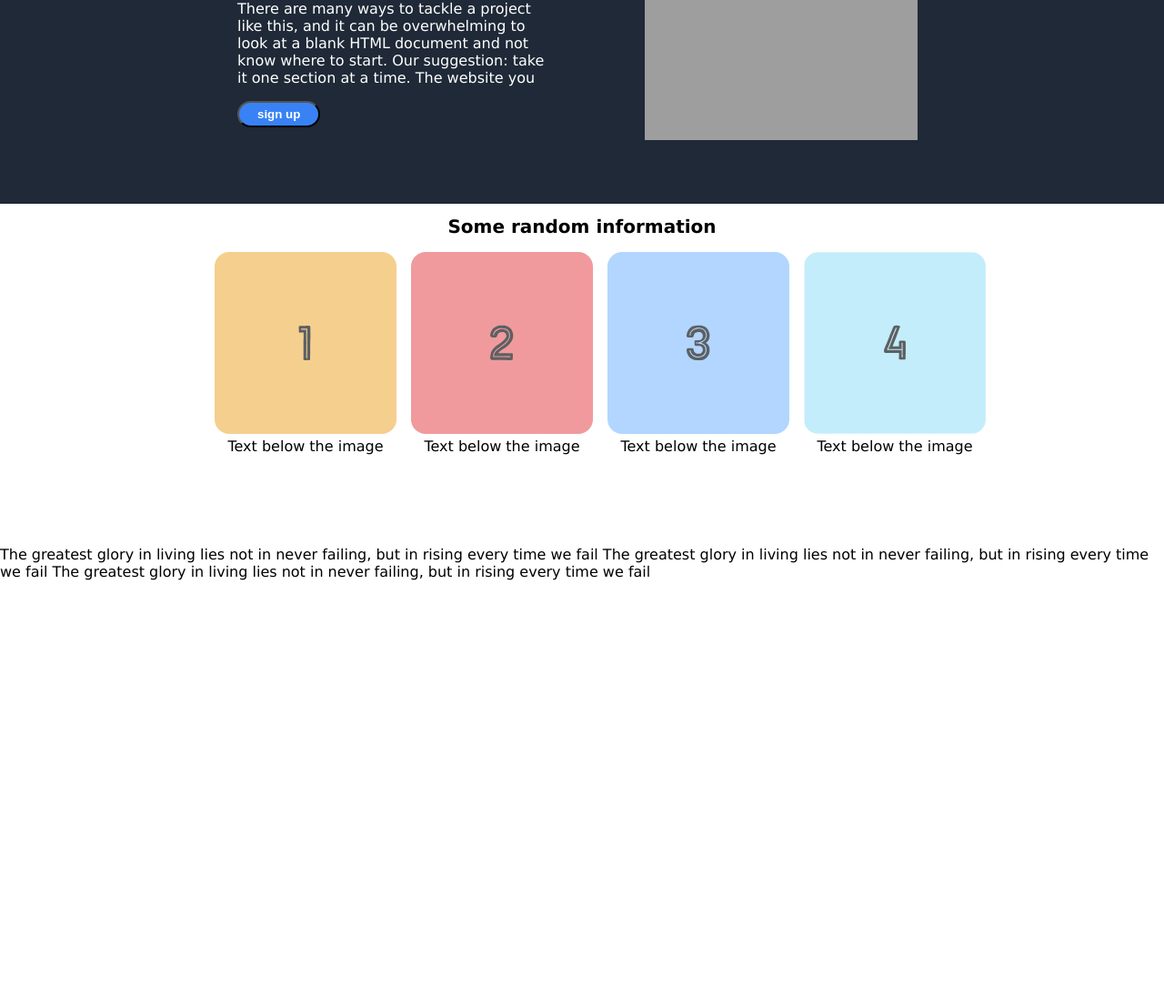
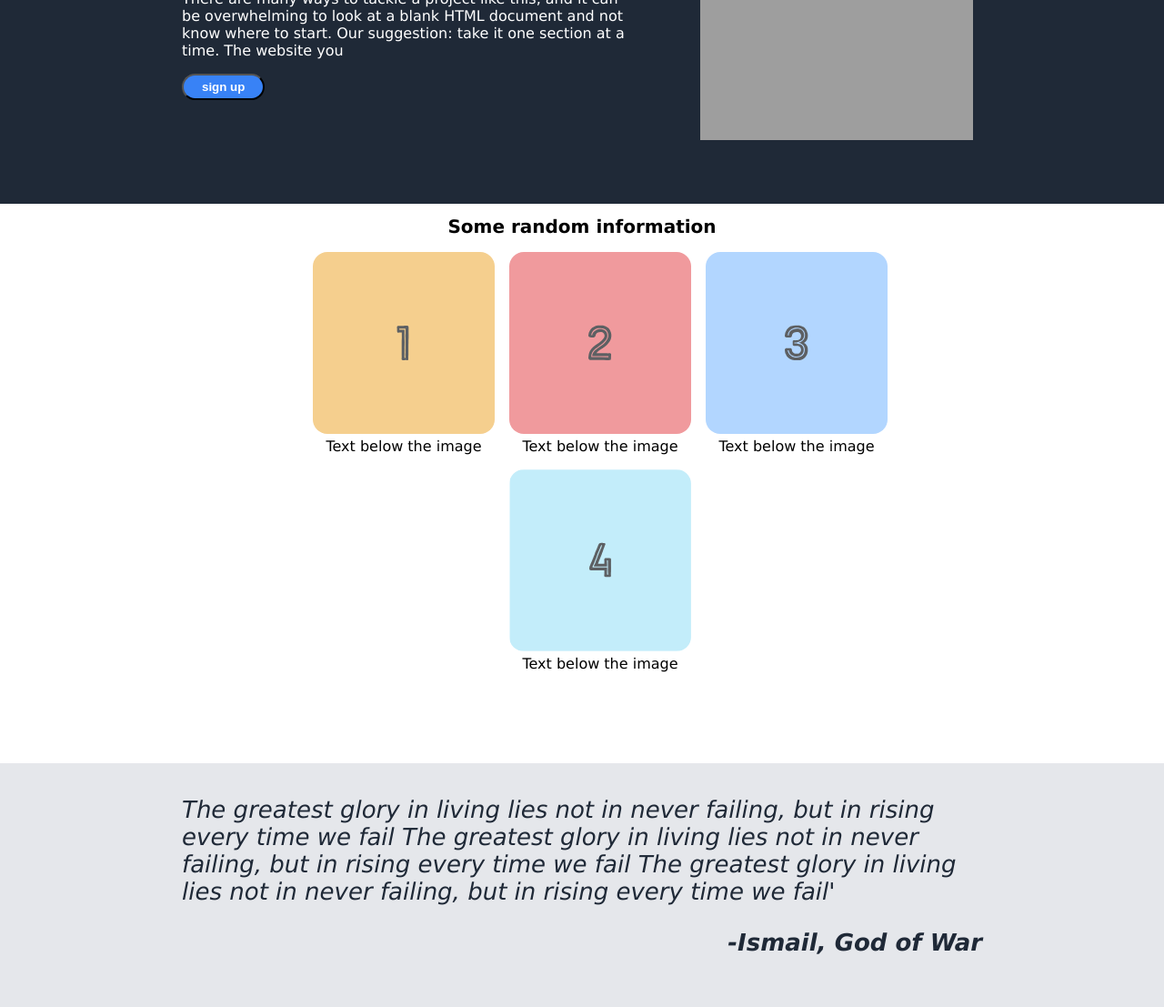
Before and after one commit to Ninja-Jutsu/landing-page, a plain HTML site: page index.html in a window 1280 px wide. Shown: the part 217-1324 px from the top of the page at 91% size. Before the commit the page ends 871 px from the top, so only its background shows below. Drawn offline with Linux system fonts and the light colour scheme; grey boxes are pictures that could not be loaded.

Commit message:
Add a quote inside another box containing text Didn't use Display:flex on this one.

```diff
--- a/css/style.css
+++ b/css/style.css
@@ -8,7 +8,6 @@ body {
 header {
     color: white;
     background-color: #1f2937 ;
-    padding: 0 200px;
 }
 
 h1 {
@@ -63,18 +62,20 @@ ul {
 .text-button {
     display: flex;
     flex-direction: column;
-    flex-shrink: 0;
-    max-width: 350px;
+    /* flex-shrink: 1;  */
+    flex-shrink: 1;
+    max-width: 500px;
 }
 
 .text-button-img {
     display: flex;
-    gap: 48px;
+    align-content: center;
+    justify-content: space-between;
     align-items: center;
     margin-bottom: 60px;
-    justify-content: space-between;
-    justify-content: center;
+
 }
+
 
 .signup-button {
     margin-bottom: 16px;
@@ -108,14 +109,34 @@ ul {
     text-align: center;
 }
 
-
 .item {
-    vertical-align: top;
     display: inline-block;
     text-align: center;
     width: 200px;
 }
 
-.caption {
+.grey-text {
     display: block;
 }
+
+.logo-links,
+.text-button-img,
+ .grey-text,
+ .text-body {
+    padding: 0 200px;
+}
+
+.grey-text {
+    background-color: #e5e7eb;
+    font-style: italic;
+    color: #1f2937;
+    font-size: 26px;
+    padding-top:10px;
+    padding-bottom: 20px;
+}
+
+.align-right {
+    text-align: end;
+    font-weight: bold;
+    padding-bottom: 10px;
+}
--- a/index.html
+++ b/index.html
@@ -66,17 +66,18 @@
             <span class="caption">Text below the image</span>
         </div>
     </ul>
-
-
 </div>
 <!-- Body images added successfully -->
 
 <!--  Add body text -->
-<div>
+<div class="grey-text">
     <p>The greatest glory in living lies not in never failing, but in rising every time we fail
         The greatest glory in living lies not in never failing, but in rising every time we fail
-        The greatest glory in living lies not in never failing, but in rising every time we fail
+        The greatest glory in living lies not in never failing, but in rising every time we fail'
     </p>
+    <p class="align-right">-Ismail, God of War</p>
+
+    <!-- Grey text completed -->
 </div>
 </body>
 </html>
```
